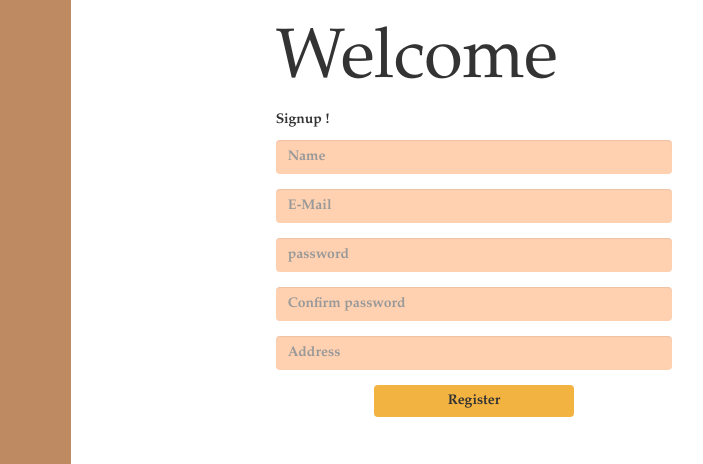
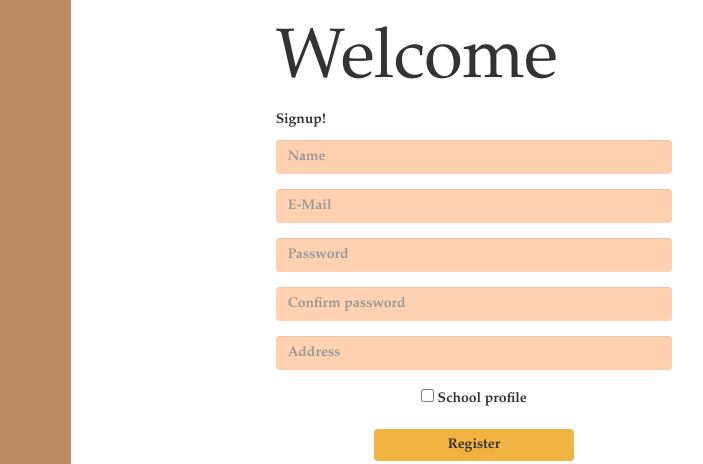
Before and after one commit to zanziboum/schoolLink, a website: page front/html/signUp_page.html in a window 1280 px wide. Shown: the part 147-611 px from the top of the page, 356-1059 px from the left. Drawn offline with nearby package versions, Linux system fonts and the light colour scheme.

Commit message:
Togle button for schoool profile or not

```diff
--- a/front/html/signUp_page.html
+++ b/front/html/signUp_page.html
@@ -12,10 +12,8 @@
 	<script src="https://maxcdn.bootstrapcdn.com/bootstrap/3.4.1/js/bootstrap.min.js"></script>
 	<!-- External Stylesheet -->
 	<link rel="stylesheet" href="../css/signUp_page.css" type="text/css"/>
-	<!-- Font Awsome -->
-	<style>
-
-	</style>
+	<!-- Font Awesome -->
+	<link rel="stylesheet" href="https://cdnjs.cloudflare.com/ajax/libs/font-awesome/5.15.3/css/all.min.css" />
 </head>
 <body>
 <div class="col-lg-4">
@@ -26,7 +24,7 @@
 </div>
 <div class="col-md-4">
 	<h2>Welcome</h2>
-		<p>Signup !</p>
+	<p>Signup!</p>
 	<div class="form-group">
 		<input type="text" class="form-control" placeholder="Name" />
 	</div>
@@ -34,7 +32,7 @@
 		<input type="E-Mail" class="form-control" placeholder="E-Mail" />
 	</div>
 	<div class="form-group">
-			<input type="password" class="form-control" placeholder="password" />
+		<input type="password" class="form-control" placeholder="Password" />
 	</div>
 	<div class="form-group">
 		<input type="password" class="form-control" placeholder="Confirm password" />
@@ -43,7 +41,13 @@
 		<input type="Address" class="form-control" placeholder="Address" />
 	</div>
 
-
+	<div class="form-group">
+		<label class="switch">
+			<input type="checkbox">
+			<span class="slider round"></span>
+		</label>
+		<span>School profile</span>
+	</div>
 
 	<button type="submit" class="btn btn-default">Register</button>
 </div>
```
Lines whose indentation alone changed are shown as unchanged.
